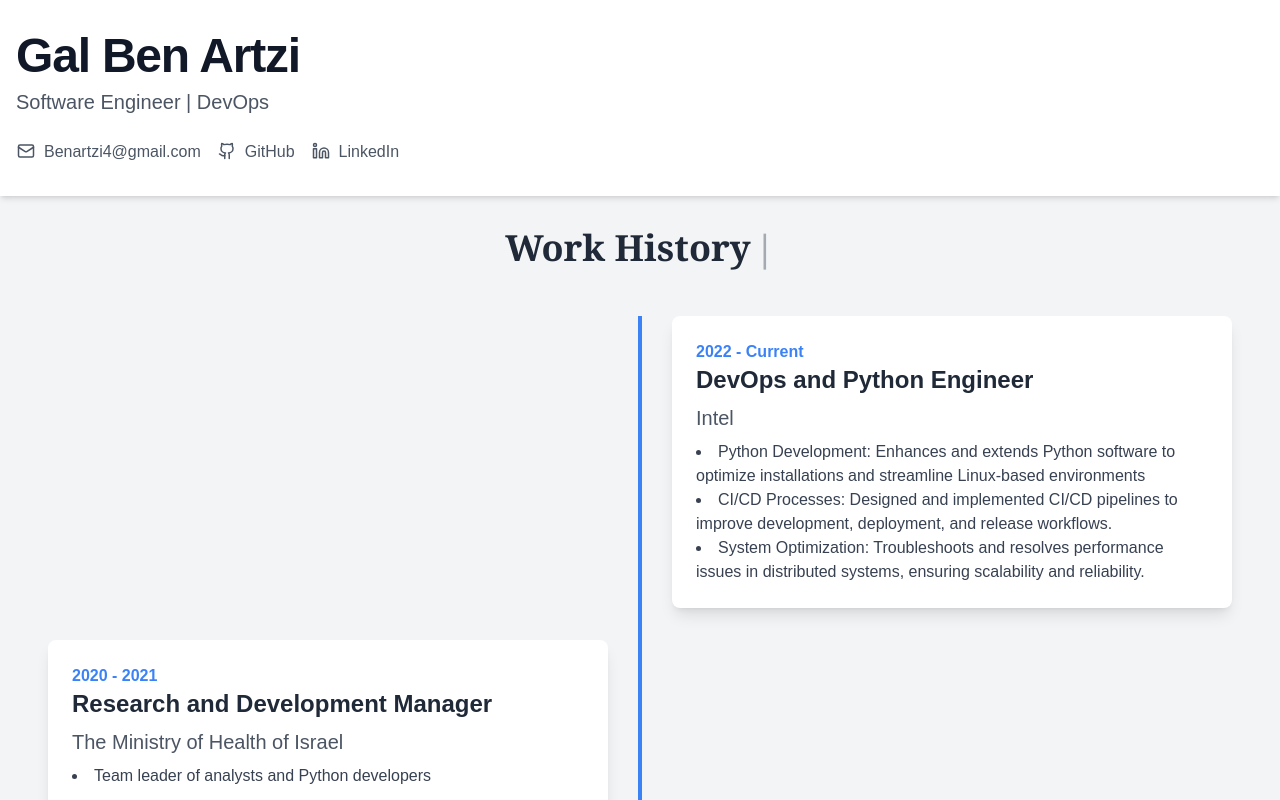
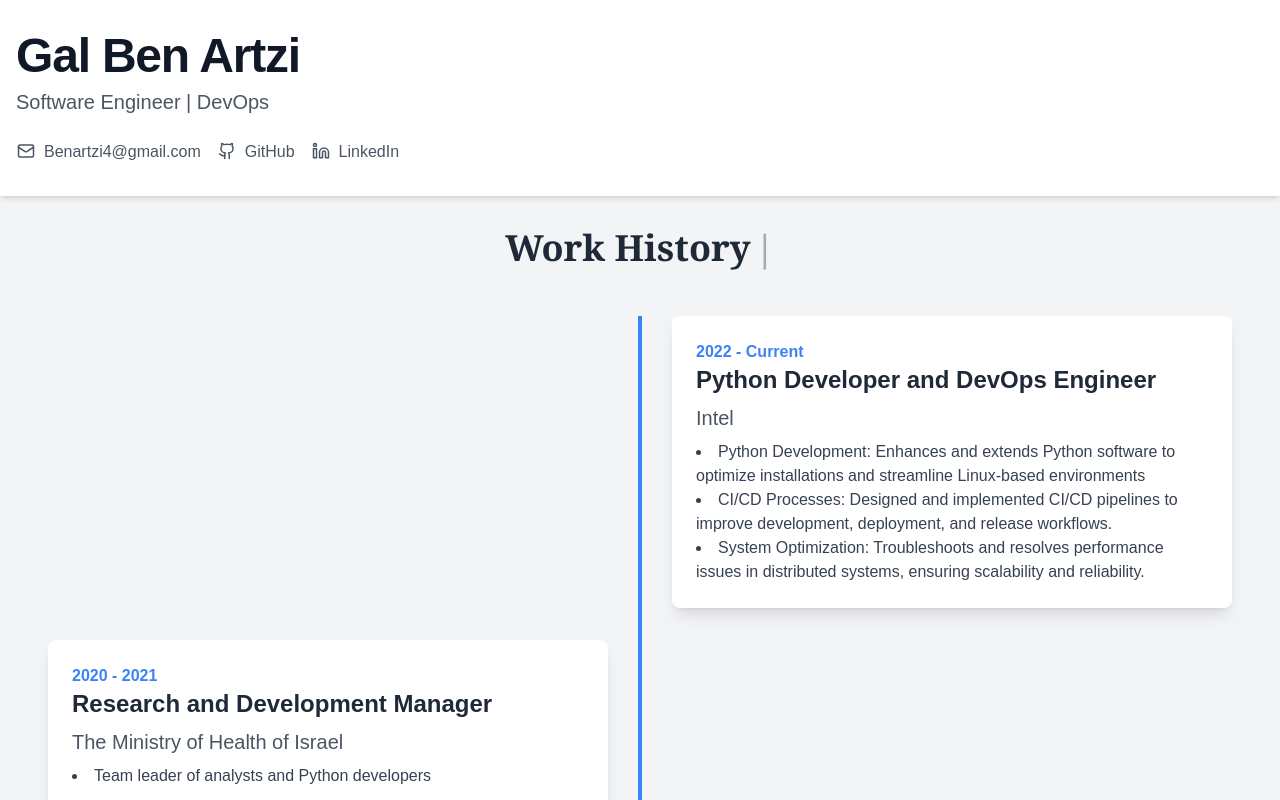
Before and after one commit to BenArtzi4/JourneyPortfolio, a Next.js app: page / in a window 1280 px wide. Shown: the top 800 px of the page. Built offline with nearby package versions, Linux system fonts and the light colour scheme.

Commit message:
change intel work header

```diff
--- a/app/components/Timeline.tsx
+++ b/app/components/Timeline.tsx
@@ -74,7 +74,7 @@ const workHistoryData: TimelineItem[] = [
   {
     type: "experience",
     year: "2022 - Current",
-    title: "DevOps and Python Engineer",
+    title: "Python Developer and DevOps Engineer",
     subtitle: "Intel",
     description: [
       "Python Development: Enhances and extends Python software to optimize installations and streamline Linux-based environments",
```
